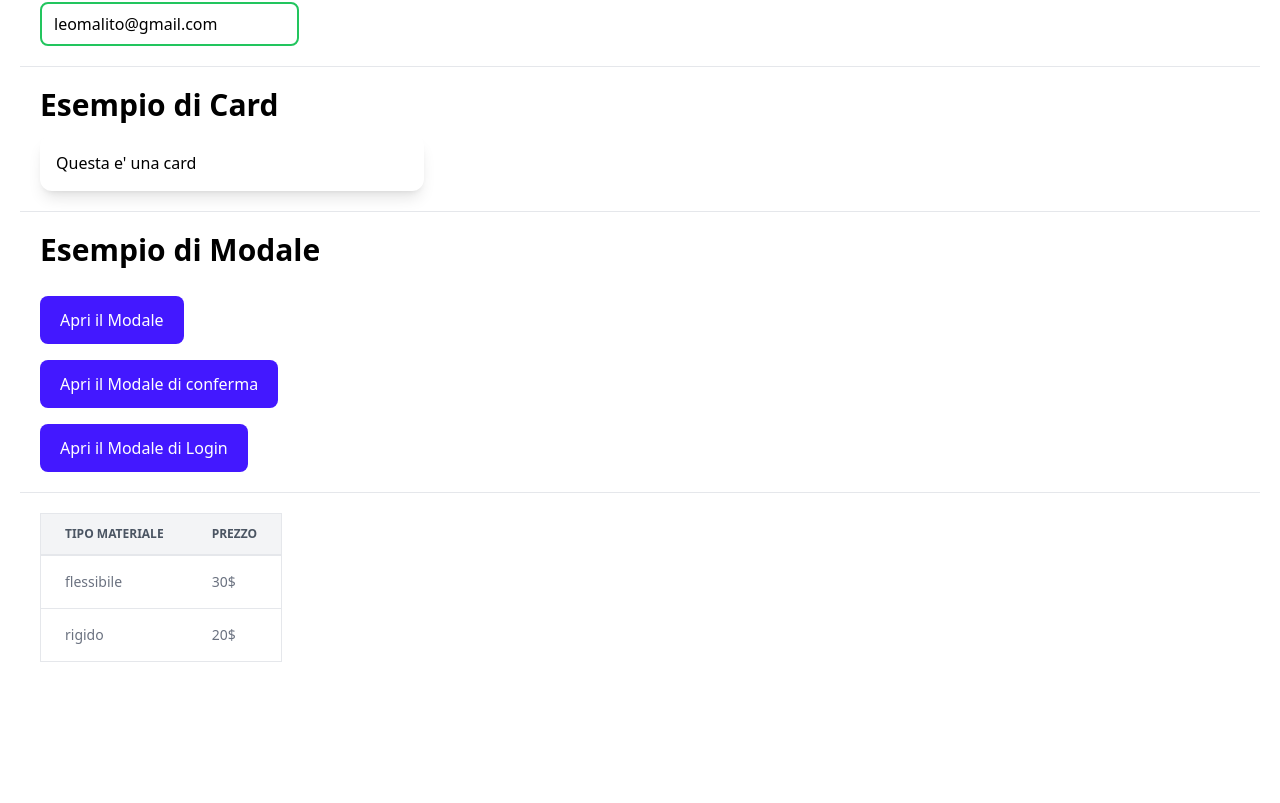
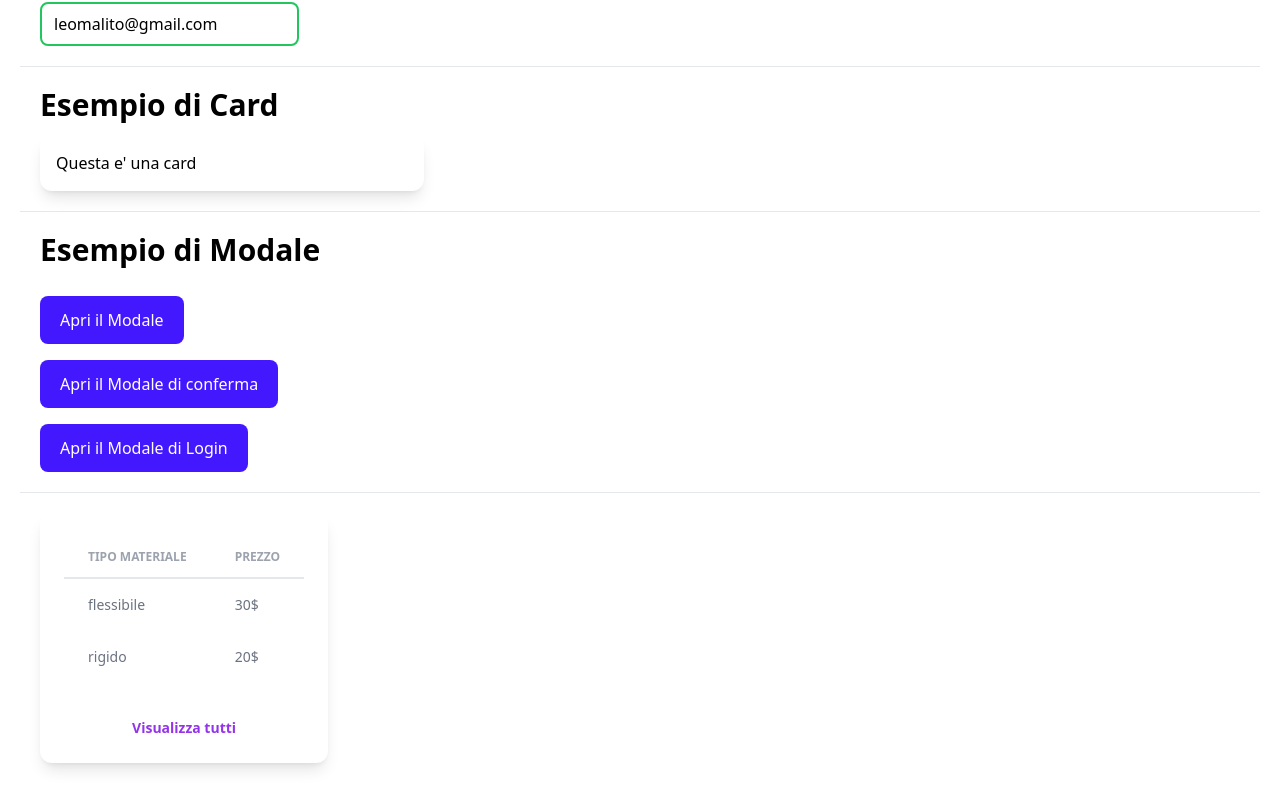
Before and after one commit to xDrokra/lavoro_esercitazioni, a React (Create React App) app: page / in a window 1280 px wide. Shown: the part 851-1654 px from the top of the page. Before the commit the page ends 1553 px from the top, so only its background shows below. Built offline with nearby package versions, Linux system fonts and the light colour scheme; the HTML template or start-up script is replaced by a standard one.

Commit message:
Modificata tabella e aggiunta tabella di ordini

```diff
--- /dev/null
+++ b/src/components/OrderTable.jsx
@@ -0,0 +1,70 @@
+import Order from '../mocks/Order'
+import { useState } from 'react'
+import Table from './Table'
+import Button from './Button'
+
+
+/**
+ * Tabella degli ordini
+ * @component
+ *
+ * @param {Object} props proprieta' componente
+ * @param {string} props.title titolo della tabella
+ */
+
+const OrderTable = ({ title }) => {
+  const [data, setData] = useState(Order)
+  const [sortAsc, setSortAsc] = useState(true);
+
+  const handleSort = () => {
+    const sorted = [...data].sort((a, b) => {
+      const dateA = new Date(a.data);
+      const dateB = new Date(b.data);
+      return sortAsc ? dateA - dateB : dateB - dateA;
+    });
+    setData(sorted);
+    setSortAsc(!sortAsc);
+  };
+
+  // Definizione delle colonne
+  const cols = [
+    { key: 'Documento', label: 'Documento' },
+    { key: 'vs. riferimento', label: 'vs. riferimento' },
+    {
+      key: 'data', label: <span className="cursor-pointer" onClick={handleSort}>
+        Data {sortAsc ? "▲" : "▼"}
+      </span>
+    },
+    { key: 'stato', label: 'Stato' }
+  ]
+
+  // Formattazione delle date e stato con button
+  const formattedData = data.map(item => ({
+    ...item,
+    data: new Date(item.data).toLocaleDateString('it-IT'),
+    stato: <Button variant="secondary" className="px-2 py-1 text-xs">{item.stato}</Button>
+  }));
+
+
+  return (
+
+    <div>
+      <div className="flex items-center gap-4 mt-4">
+        <h1 className="text-xl font-bold">{title}</h1>
+        <span className="border-2 border-green-400 text-xs font-semibold w-6 h-6 rounded-full flex items-center justify-center">
+          {data.length}
+        </span>
+      </div>
+      <Table
+        data={formattedData}
+        cols={cols}
+        className="min-w-[600px]"
+      >
+      </Table>
+
+
+    </div>
+  )
+}
+
+export default OrderTable
--- a/src/components/Table.jsx
+++ b/src/components/Table.jsx
@@ -9,47 +9,57 @@
  * @param {Object} props proprita' componente
  * @param {Array<Object>} [props.data=[]] dati della tabella
  * @param {string} [props.className=""] classi aggiuntive per la personalizzazione
+ * @param {string} [props.title=""] titolo della tabella
+ * @param {Array<{key: string, label: string}>} [props.cols] colonne della tabella (se non specificato, usa le chiavi del primo oggetto)
  * @param {any} [props.props] props HTML della tabella
  *
 **/
 
-const Table = ({ data = [], className = '', ...props }) => {
+import Card from "./Card";
+
+const Table = ({ data = [], title = '', cols, className = '', ...props }) => {
     // Se non ci sono dati, non visualizza nulla
     if (!data || data.length === 0) {
         return <p>Nessun dato da visualizzare.</p>;
     }
 
     // Estrazione delle chiavi dal primo oggetto, per usarle come header
-    const headers = Object.keys(data[0]);
+    const headers = cols || Object.keys(data[0]).map(key => ({ key, label: key }));
 
     return (
-        <div className="overflow-x-auto">
-            <table className={`bg-white border border-gray-200 ${className}`} {...props}>
+        <Card className="bg-gray-50 w-fit flex flex-col gap-4 p-6">
+            {title && <h1 className="text-xl font-bold">{title}</h1>}
+            <table className={className} {...props}>
                 <thead>
                     <tr>
                         {headers.map((header, i) => (
                             <th
                                 key={i}
-                                className="px-6 py-3 border-b-2  bg-gray-100 text-left text-xs font-semibold text-gray-600 uppercase "
+                                className="px-6 py-3 border-b-2 text-left text-xs font-semibold text-gray-400 uppercase "
                             >
-                                {header}
+                                {header.label}
                             </th>
                         ))}
                     </tr>
                 </thead>
                 <tbody>
                     {data.map((item, rowI) => (
-                        <tr key={rowI} className="border-b border-gray-200 hover:bg-gray-50">
+                        <tr key={rowI} className="hover:bg-gray-50 transition-colors duration-200">
                             {headers.map((header, colI) => (
                                 <td key={colI} className="px-6 py-4 whitespace-nowrap text-sm text-gray-500">
-                                    {item[header]}
+                                    {item[header.key]}
                                 </td>
                             ))}
                         </tr>
                     ))}
                 </tbody>
             </table>
-        </div>
+            <div className="text-center mt-4">
+                <a href="/table" className="text-purple-600 hover:underline font-semibold text-sm">
+                    Visualizza tutti
+                </a>
+            </div>
+        </Card>
     );
 };
 
```
